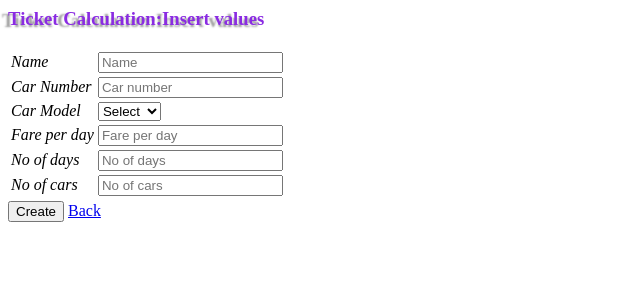
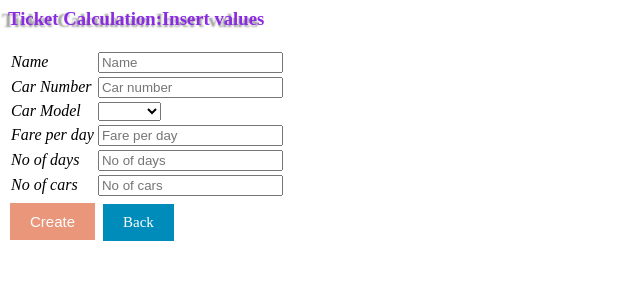
Before and after one commit to MadhuraBK26/Code-Snippets, a PHP site: page /create_record.php in a window 1280 px wide. Shown: the top 300 px of the page, without its empty margins (0-640 px from the left). Run offline with PHP 8.4, Linux system fonts and the light colour scheme.

Commit message:
Added CSS button for submi

```diff
--- a/PHP_Create_Read_Update_Delete/create_record.php
+++ b/PHP_Create_Read_Update_Delete/create_record.php
@@ -11,7 +11,7 @@ if (!empty($_POST)) {
     $noofDaysError   = null;
     $noofCarsError   = null;
 
-    // keep track post values
+
     $name        = $_POST['name'];
     $carNumber   = $_POST['carNumber'];
     $carModel    = $_POST['carModel'];
@@ -83,7 +83,7 @@ if (!empty($_POST)) {
             $totalAmount
         ));
         Database::disconnect();
-        header("Location: Viewpage.php");
+        header("Location: Index.php");
     }
 }
 
@@ -97,8 +97,21 @@ if (!empty($_POST)) {
             text-shadow: -6px 2px 2px #999;
             font-family: "Corben";
     }
+    .button {
+    background-color: #E9967A;
+    border: none;
+    color: white;
+    padding: 10px 20px;
+    text-align: center;
+    text-decoration: none;
+    display: inline-block;
+    font-size: 15px;
+    margin: 2px 2px;
+    cursor: pointer;
+}
+.button2 {background-color: #008CBA;}
   </style>
-  <form  action="create_record1.php" method="post">
+  <form  action="create_record.php" method="post">
      <div class=" <?php echo !empty($nameError) ? 'error' : '';?>">
      <table>
      <tr>
@@ -107,6 +120,7 @@ if (!empty($_POST)) {
      <?php if (!empty($nameError)):?>
      <?php echo $nameError;?>
      <?php endif;?>
+     </tr>
      <tr>
 
      <div class="<?php echo !empty($carnumberError) ? 'error' : '';?>">
@@ -122,7 +136,7 @@ if (!empty($_POST)) {
      <div class=" <?php echo !empty($carModelError) ? 'error' : '';?>">
      <td><i><label>Car Model</label></td>
      <td>  <select name ="carModel"  style="max-width:90%" placeholder="Car model" value="<?php echo !empty($carModel) ? $carModel : '';?>"  >
-     <option value="0">Select</option>
+     <option disabled selected value></option>
      <option value="Maruti">Maruti</option>
      <option value="Ford">Ford</option>
      <option value="Volvo">Volvo</option>
@@ -168,8 +182,8 @@ if (!empty($_POST)) {
      </form>
 
     <div class="form-actions">
-    <button type="submit">Create</button>
-    <a class="btn" href="Viewpage.php">Back</a>
+    <button class="button" type="submit">Create</button>
+    <a class="button button2" href="Index.php">Back</a>
     </div>
 </body>
 </html>
```
